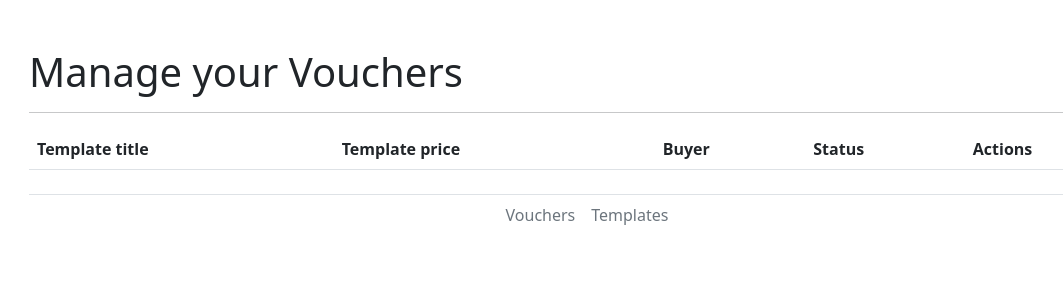
After one commit to pmourlanne/my-beads-box, a Django app: page /vouchers/admin/vouchers/ in a window 1280 px wide. The commit adds this page. Shown: the top 300 px of the page, without its empty margins (53-1116 px from the left). Run offline with Django 5.2, Linux system fonts and the light colour scheme; data comes from the database, SQL or seed files in the repository; tables that the repository leaves empty hold one stand-in row (values such as "Sample post"); lists and menus that the app fills with data are empty; some libraries are stand-ins or nearby versions.

Commit message:
Add views for vouchers

```diff
--- /dev/null
+++ b/mybeadsbox/vouchers/templates/admin_vouchers.html
@@ -0,0 +1,56 @@
+{% extends "base.html" %}
+
+{% block body %}
+<div class="container mt-5">
+  <div class="mb-3">
+    <h1>
+      Manage your Vouchers
+    </h1>
+  </div>
+  <hr />
+</div>
+
+<div class="container mt-3">
+  <table class="table">
+    <thead>
+      <tr>
+        <th>Template title</th>
+        <th>Template price</th>
+        <th>Buyer</th>
+        <th>Status</th>
+        <th>Actions</th>
+      </tr>
+    </thead>
+
+    <tbody>
+      {% for voucher in vouchers %}
+      <tr>
+        <td>{{ voucher.template.title }}</td>
+        <td>{{ voucher.template.get_price_display }}</td>
+        <td>{{ voucher.buyer }}</td>
+        <td>{{ voucher.get_status_display }}</td>
+        <td>
+          {% if voucher.status == "purchased" %}
+            <form action="{% url 'admin-update-voucher-status' voucher.id %}" method="POST">
+              {% csrf_token %}
+              <input type="hidden" name="status" value="used">
+              <button type="submit" class="btn btn-success">Mark as used</button>
+            </form>
+            <form action="{% url 'admin-update-voucher-status' voucher.id %}" method="POST">
+              {% csrf_token %}
+              <input type="hidden" name="status" value="expired">
+              <button type="submit" class="btn btn-warning">Mark as expired</button>
+            </form>
+            <form action="{% url 'admin-update-voucher-status' voucher.id %}" method="POST">
+              {% csrf_token %}
+              <input type="hidden" name="status" value="cancelled">
+              <button type="submit" class="btn btn-danger">Mark as cancelled</button>
+            </form>
+          {% endif %}
+        </td>
+      </tr>
+      {% endfor %}
+    </tbody>
+  </table>
+</div>
+{% endblock %}
--- a/mybeadsbox/vouchers/templates/base.html
+++ b/mybeadsbox/vouchers/templates/base.html
@@ -19,8 +19,8 @@
   <div class="container">
     <footer class="my-4">
       <ul class="nav justify-content-center border-top pb-3 mb-3">
-        <li class="nav-item"><a href="/" class="nav-link px-2 text-muted">Index</a></li>
-        <li class="nav-item"><a href="{% url 'list-templates' %}" class="nav-link px-2 text-muted">Templates</a></li>
+        <li class="nav-item"><a href="{% url 'admin-list-vouchers' %}" class="nav-link px-2 text-muted">Vouchers</a></li>
+        <li class="nav-item"><a href="{% url 'admin-list-templates' %}" class="nav-link px-2 text-muted">Templates</a></li>
       </ul>
     </footer>
   </div>
--- a/mybeadsbox/vouchers/urls.py
+++ b/mybeadsbox/vouchers/urls.py
@@ -1,8 +1,12 @@
-from vouchers.views import list_templates, create_template, edit_template
+from vouchers.views import list_templates, create_template, edit_template, list_vouchers, purchase_voucher, admin_list_vouchers, admin_update_voucher_status
 from django.urls import path
 
 urlpatterns = [
-    path("templates/", list_templates, name='list-templates'),
-    path("templates/create", create_template, name='create-template'),
-    path("templates/<uuid:template_id>", edit_template, name='edit-template'),
+    path("admin/templates/", list_templates, name='admin-list-templates'),
+    path("admin/templates/create", create_template, name='create-template'),
+    path("admin/templates/<uuid:template_id>", edit_template, name='edit-template'),
+    path("admin/vouchers/", admin_list_vouchers, name='admin-list-vouchers'),
+    path("admin/voucher/<uuid:voucher_id>/status", admin_update_voucher_status, name='admin-update-voucher-status'),
+    path("", list_vouchers, name='list-vouchers'),
+    path("purchase/", purchase_voucher, name='purchase-voucher'),
 ]
--- a/mybeadsbox/vouchers/views.py
+++ b/mybeadsbox/vouchers/views.py
@@ -1,14 +1,12 @@
+from django.forms import modelform_factory
 from django.shortcuts import redirect, render, get_object_or_404
 
-from vouchers.forms import VoucherTemplateForm
-from vouchers.models import VoucherTemplate
+from vouchers.forms import VoucherTemplateForm, VoucherPurchaseForm
+from vouchers.models import VoucherTemplate, Voucher
 
 
 def list_templates(request):
-    context = {
-        "templates": VoucherTemplate.objects.all(),
-    }
-    return render(request, "templates.html", context)
+    return render(request, "templates.html", {"templates": VoucherTemplate.objects.all()})
 
 
 def create_template(request):
@@ -16,7 +14,7 @@ def create_template(request):
         form = VoucherTemplateForm(request.POST)
         if form.is_valid():
             form.save()
-            return redirect("list-templates")
+            return redirect("admin-list-templates")
     else:
         form = VoucherTemplateForm()
 
@@ -30,8 +28,51 @@ def edit_template(request, template_id):
         form = VoucherTemplateForm(request.POST, instance=template)
         if form.is_valid():
             form.save()
-            return redirect("list-templates")
+            return redirect("admin-list-templates")
     else:
         form = VoucherTemplateForm(instance=template)
 
     return render(request, "edit_template.html", {"form": form, "template": template})
+
+
+def list_vouchers(request):
+    return render(request, "vouchers.html", {"templates": VoucherTemplate.objects.all()})
+
+
+def purchase_voucher(request):
+    template_id = request.GET.get("template_id")
+    template = get_object_or_404(VoucherTemplate, id=template_id)
+
+    if request.method == "POST":
+        form = VoucherPurchaseForm(request.POST)
+        if form.is_valid():
+            # TODO: Stripe
+            Voucher.objects.create(
+                template=template,
+                status="purchased",
+                **form.cleaned_data
+            )
+            return redirect("list-vouchers")
+
+    else:
+        form = VoucherPurchaseForm()
+
+    return render(request, "purchase_voucher.html", {"form": form, "template": template})
+
+
+def admin_list_vouchers(request):
+    return render(request, "admin_vouchers.html", {"vouchers": Voucher.objects.all().select_related("template")})
+
+
+def admin_update_voucher_status(request, voucher_id):
+    voucher = get_object_or_404(Voucher, id=voucher_id)
+
+    if request.method == "POST":
+        form = modelform_factory(Voucher, fields=("status", ))(request.POST)
+        if form.is_valid():
+            status = form.cleaned_data.get("status")
+            if voucher.is_new_status_valid(status):
+                voucher.status = status
+                voucher.save()
+
+    return redirect("admin-list-vouchers")
```
Also changed, not shown: mybeadsbox/vouchers/forms.py (+7 -1 lines), mybeadsbox/vouchers/models.py (+10 -0 lines), mybeadsbox/vouchers/templates/purchase_voucher.html (added, +25 -0 lines), mybeadsbox/vouchers/templates/vouchers.html (added, +36 -0 lines), README.md, 1 other file.
